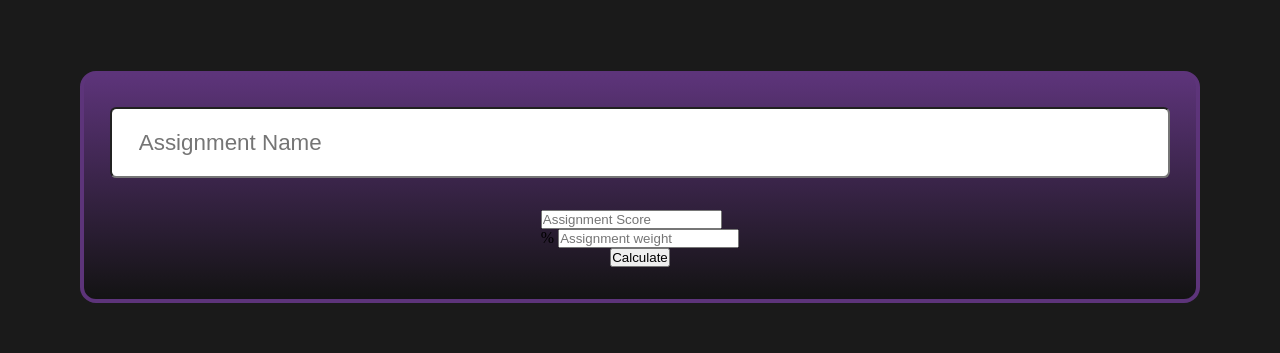
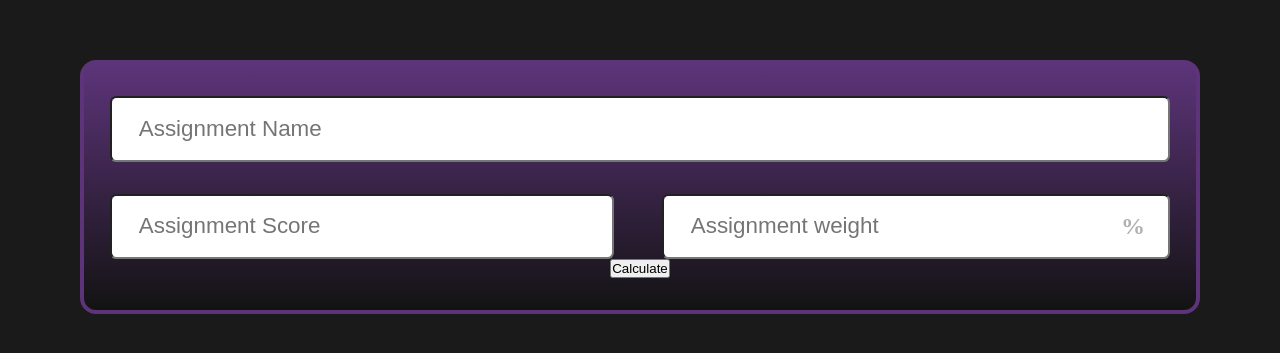
Before and after one commit to iZIer01/Student-Grade-Calculator, a plain HTML site: page index.html in a window 1280 px wide. Shown: the part 213-566 px from the top of the page. Drawn offline with Linux system fonts and the light colour scheme.

Commit message:
done with input-field

```diff
--- a/style.css
+++ b/style.css
@@ -44,10 +44,49 @@
 
 #CourseName{
     width: 100%;
-    padding: 1.3rem 1.7rem;
+    padding: 1.1rem 1.7rem;
     margin-bottom: 2rem;
 
     border-radius: .4rem;
     outline: none;
     font-size: 1.4rem;
 }
+
+.gradeContainer{
+    display: flex;
+    justify-content:center;
+    gap: 3rem;
+    align-items: center;
+    width: 100%;
+}
+
+.gradeContainer input{
+    padding: 1.1rem 1.7rem;
+    width: 31.8rem;
+    border-radius: .4rem;
+    outline: none;
+    font-size: 1.4rem;
+}
+
+.gradeContainer input[type=number]::-webkit-inner-spin-button{
+    -webkit-appearance: none;
+}
+
+.assigContainer {
+
+    display: inline-block;
+    position: relative;
+}
+
+
+.assigContainer label{
+    position: absolute;
+    top: 50%;
+    right:5% ;
+    transform: translateY(-50%);
+
+    font-size: 1.5rem;
+    font-weight: 600;
+    color: #b1b1b1;
+
+}
```
